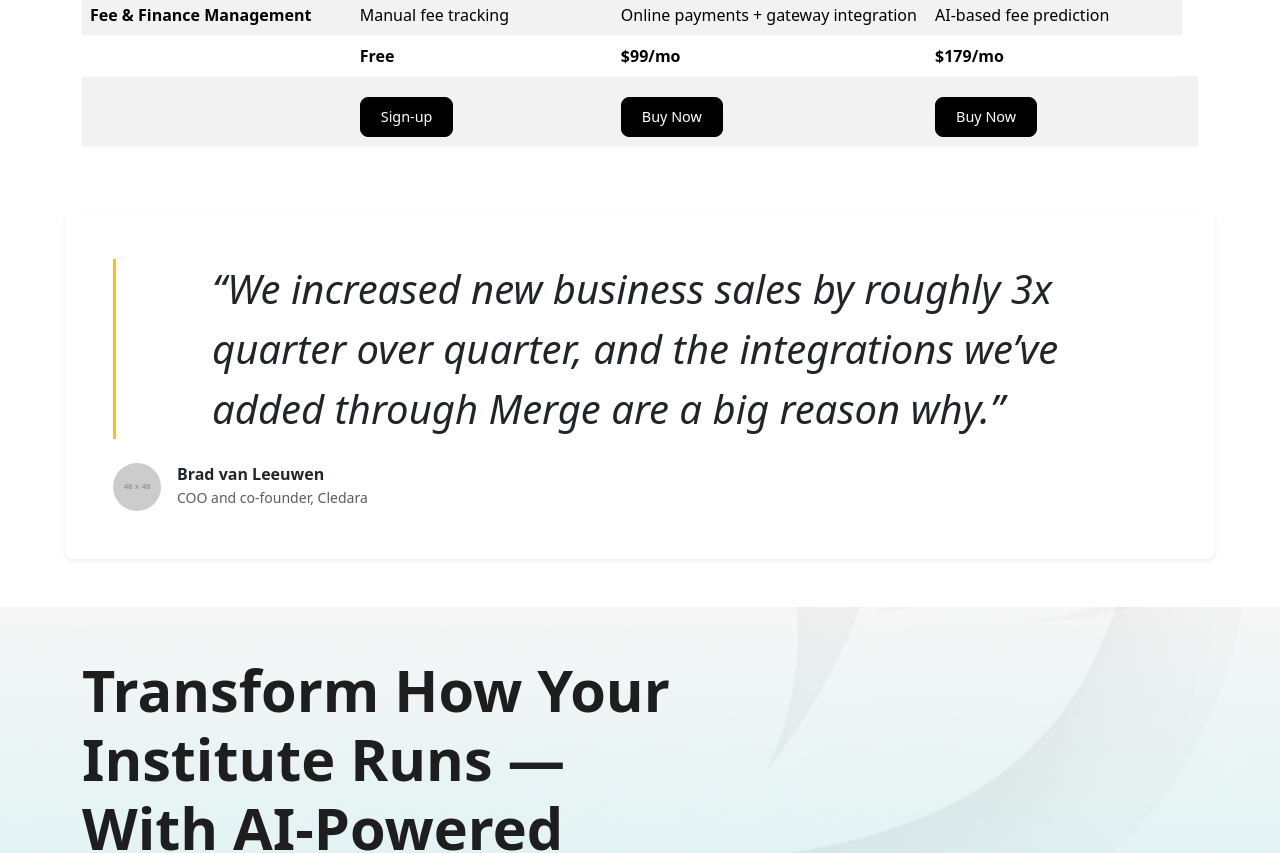
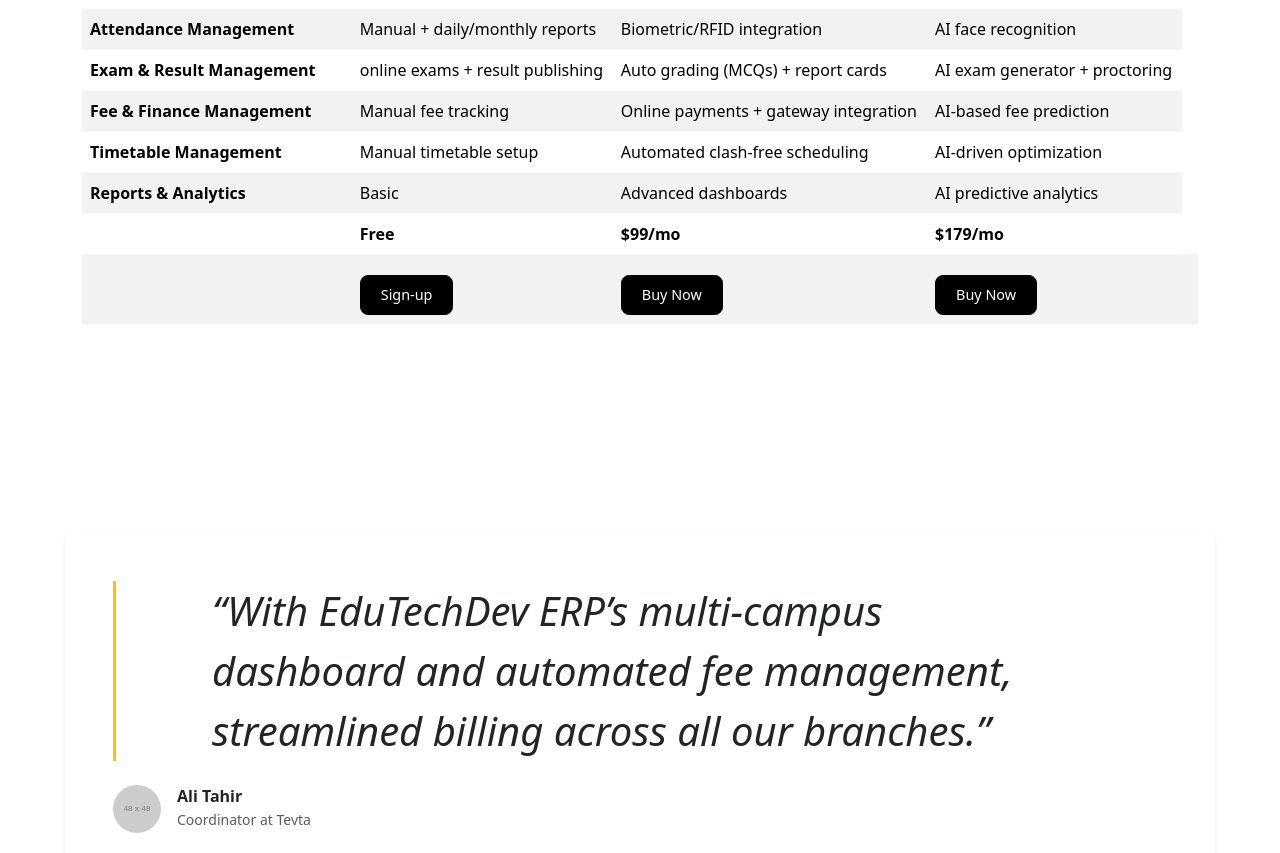
Before and after one commit to JMMAwais/TechDev, an Angular app: page /pricing in a window 1280 px wide. Shown: the part 1683-2536 px from the top of the page. Built offline with nearby package versions, Linux system fonts and the light colour scheme.

Commit message:
updated content

```diff
--- a/src/app/components/pricing/pricing.component.html
+++ b/src/app/components/pricing/pricing.component.html
@@ -245,6 +245,9 @@
     </div>
   </div>
 </div>
+<!--for margin-->
+<div class="mt-5 pt-5">
+</div>
 <!--Compare plain Section-->
 <div class="container">
 <div class="table-responsive mb-5 custom-table ">
@@ -300,6 +303,18 @@
         <td>Online payments + gateway integration</td>
         <td>AI-based fee prediction</td>
       </tr>
+        <tr>
+        <th scope="row">Timetable Management</th>
+        <td>Manual timetable setup</td>
+        <td>Automated clash-free scheduling</td>
+        <td>AI-driven optimization</td>
+      </tr>
+        <tr>
+        <th scope="row">Reports & Analytics</th>
+        <td>Basic</td>
+        <td>Advanced dashboards</td>
+        <td>AI predictive analytics</td>
+      </tr>
       <tr>
         <td></td>
         <td class="fw-bold">Free</td>
@@ -323,26 +338,35 @@
   </table>
 </div>
 </div>
+<!--for margin-->
+<div class="mt-5 pt-5">
+</div>
+<div class="mt-4 pt-4">
+</div>
 <!--Tentimonial-->
-<div class="card shadow-sm border-0 rounded-3 my-5  mx-auto" style="max-width: 1150px;">
+<div class="card shadow-sm border-0 rounded-3 my-5 mx-auto" style="max-width: 1150px; margin-top: 600px;">
   <div class="card-body p-5 ps-5 ">
     <blockquote class="blockquote mb-4  border-start border-3 border-warning ps-5 pe-5 ">
       <p class="fs-1 fst-italic mb-0 ps-5 pe-5">
-        “We increased new business sales by roughly 3x quarter over quarter,
-        and the integrations we’ve added through Merge are a big reason why.”
-      </p>
+        “With EduTechDev ERP’s multi-campus dashboard and automated fee management,
+        streamlined billing across all our branches.”
     </blockquote>
     <div class="d-flex align-items-center mt-3">
       <img src="https://via.placeholder.com/48" class="rounded-circle me-3" alt="User" />
       <div>
-        <h6 class="mb-0 fw-semibold">Brad van Leeuwen</h6>
-        <small class="text-muted">COO and co-founder, Cledara</small>
+        <h6 class="mb-0 fw-semibold">Ali Tahir</h6>
+        <small class="text-muted">Coordinator at Tevta</small>
       </div>
     </div>
   </div>
 </div>
+<!--for margin-->
+<div class="mt-5 pt-5">
 
+</div>
+<div class="mt-5 pt-5">
 
+</div>
 
 <!-- Background Image Section -->
 <section class="background-image-section  pt-5">
```
